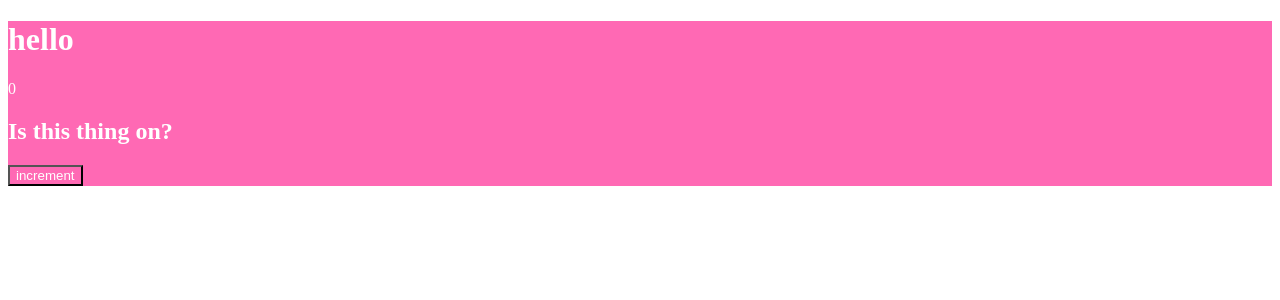
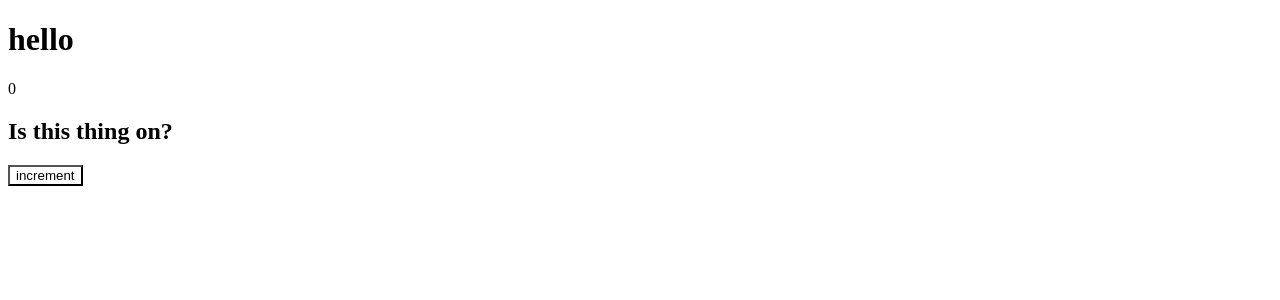
Before and after one commit to nel417/cypress_pipeline, an Angular app: page / in a window 1280 px wide. Shown: the top 300 px of the page. Built offline with nearby package versions, Linux system fonts and the light colour scheme.

Commit message:
fixed a11y

```diff
--- a/src/app/app.component.css
+++ b/src/app/app.component.css
@@ -1,4 +1,4 @@
 *{
-    background: hotpink;
-    color: white;
+    background: white;
+    color: black;
 }
```
